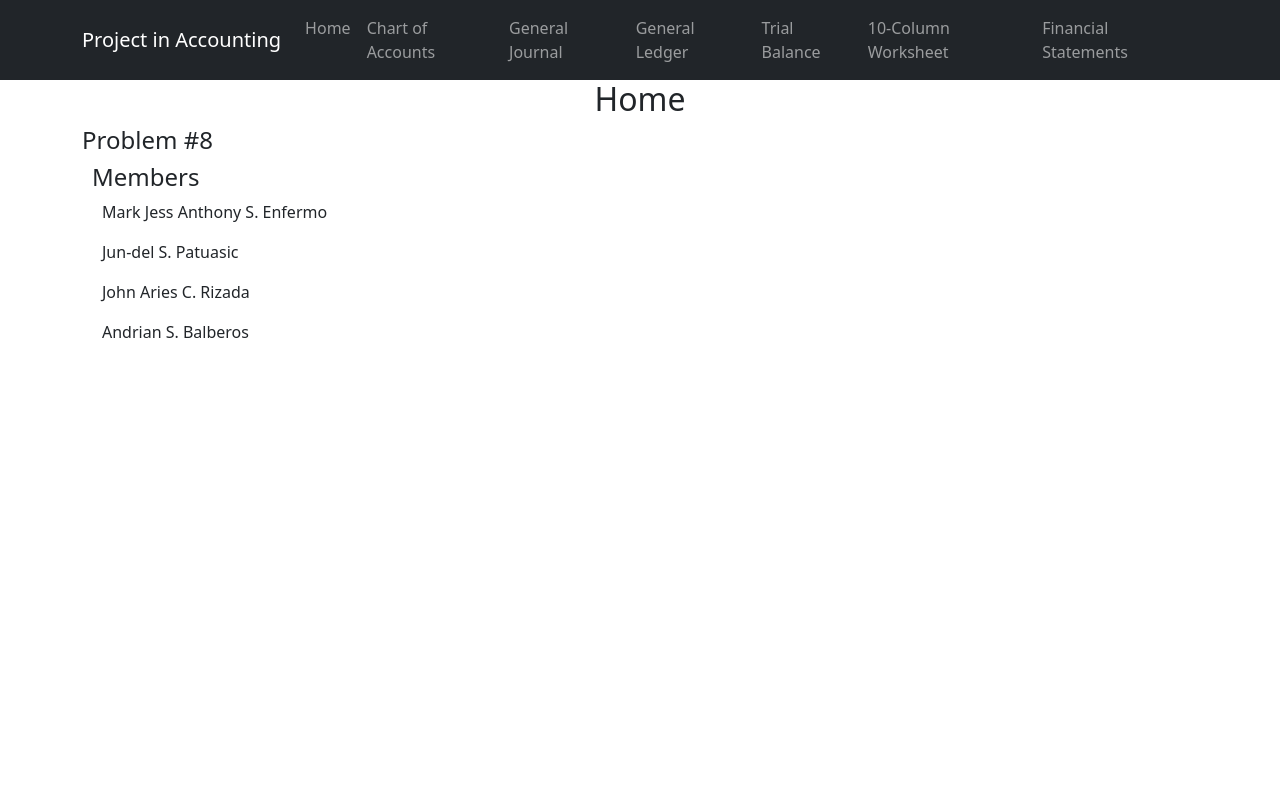
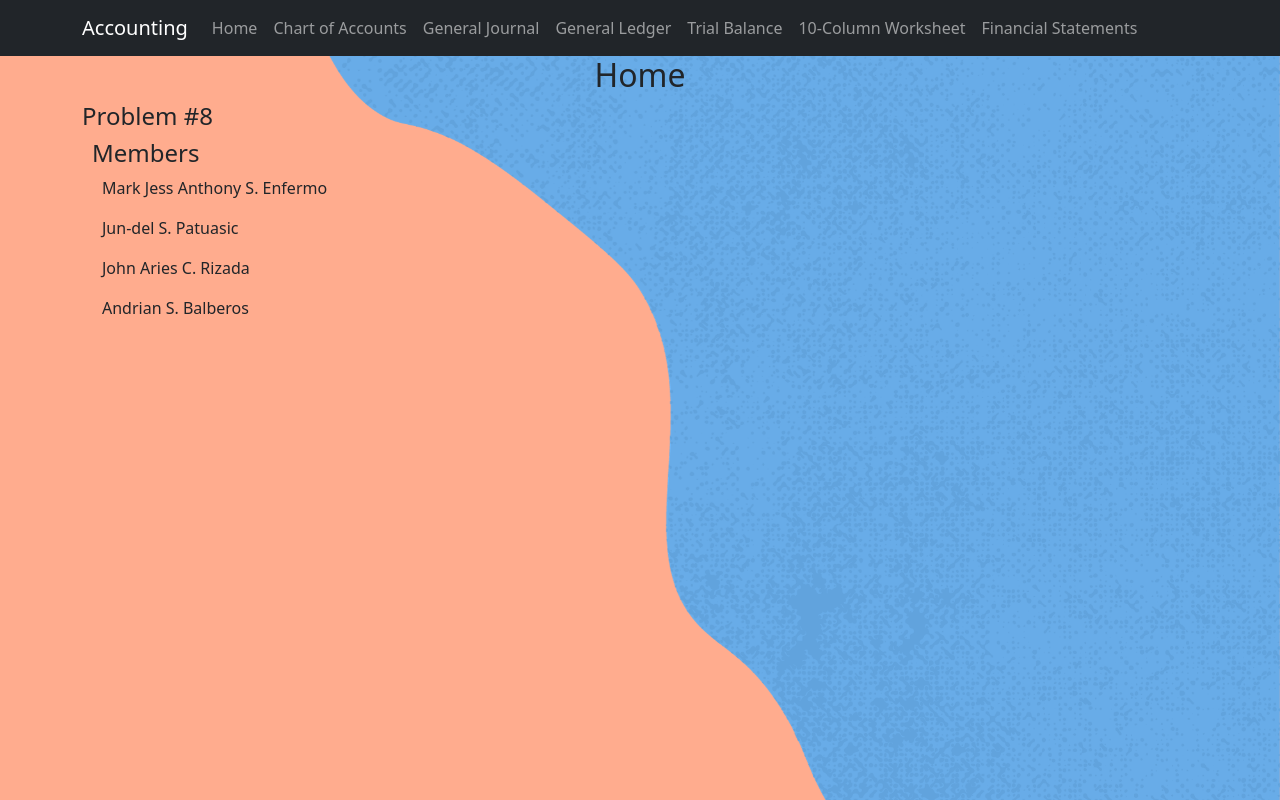
Before and after one commit to orenji-neko/accounting-website, a React (Create React App) app: page / in a window 1280 px wide. Built offline with nearby package versions, Linux system fonts and the light colour scheme.

Commit message:
design changes

```diff
--- a/src/App.js
+++ b/src/App.js
@@ -14,11 +14,24 @@ import Chart from "./chart";
 function App() {
   let [panel, setPanel] = useState(<Home/>);
 
+  const backgroundstyle = {
+    backgroundImage: `url(${process.env.PUBLIC_URL + '/background.png'})`,
+    backgroundSize: "cover",
+    height: "100vh",
+    position: "fixed",
+    top: 0,
+    left: 0,
+    width: "100%",
+    zIndex: "-1",
+  };
+
   return (
     <>
+      <div style={backgroundstyle}></div>
+      <div>
         <Navbar bg="dark" variant="dark" sticky="top">
           <Container>
-          <Navbar.Brand href="#home">Project in Accounting</Navbar.Brand>
+            <Navbar.Brand href="#home" onClick={() => {setPanel(<Home/>)}}>Accounting</Navbar.Brand>
             <Nav className="me-auto">
               <Nav.Link href="#home" onClick={() => {setPanel(<Home/>)}}>Home</Nav.Link>
               <Nav.Link href="#chart" onClick={()=>{setPanel(<Chart/>)}}>Chart of Accounts</Nav.Link>
@@ -35,6 +48,7 @@ function App() {
         <Container>
           {panel}
         </Container>
+      </div>
     </>
   );
 }
--- a/src/home.js
+++ b/src/home.js
@@ -1,4 +1,5 @@
 import { Table } from "react-bootstrap";
+import Profile from "./profile";
 
 const Home = () => {
   return (
--- /dev/null
+++ b/src/profile.js
@@ -0,0 +1,14 @@
+import { Button } from 'react-bootstrap'
+import './style.css'
+
+const Profile = ({image, name, quote}) => {
+  return (
+    <>
+      <img src={image} alt={name + '\'s image'}/>
+      <p>{name}</p>
+      <p>{quote}</p>
+    </>
+  )
+}
+
+export default Profile;
--- /dev/null
+++ b/src/style.css
@@ -0,0 +1,19 @@
+.custom-navbrand {
+  color: #ebebeb;
+}
+
+.custom-navbar {
+  background-color: #1f1f1f;
+}
+
+.custom-navlink {
+  color: #bfbfbf;
+}
+
+.custom-navlink:hover {
+  color: #ffffff;
+}
+
+.custom-navlink:active {
+  color: #8bebfc;
+}
```
Also changed, not shown: public/background.png (added). Lines whose indentation alone changed are shown as unchanged.
